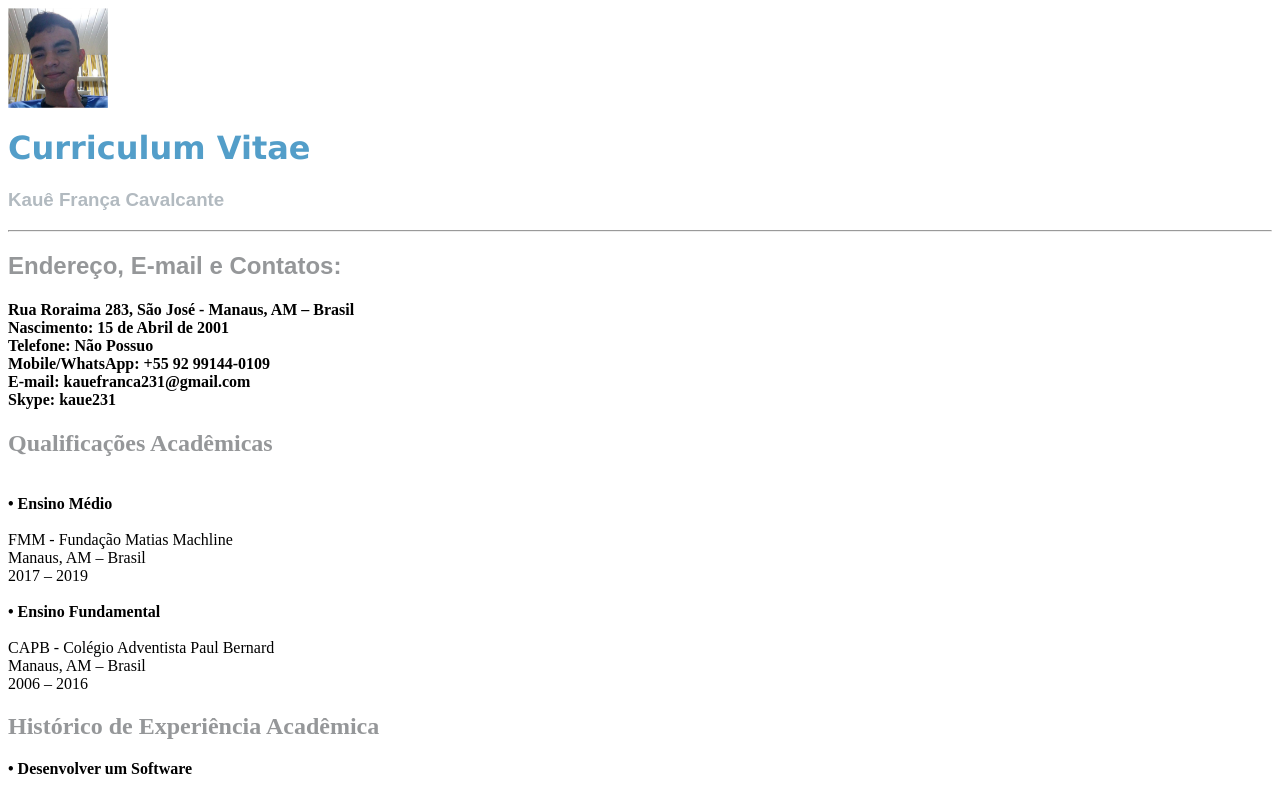
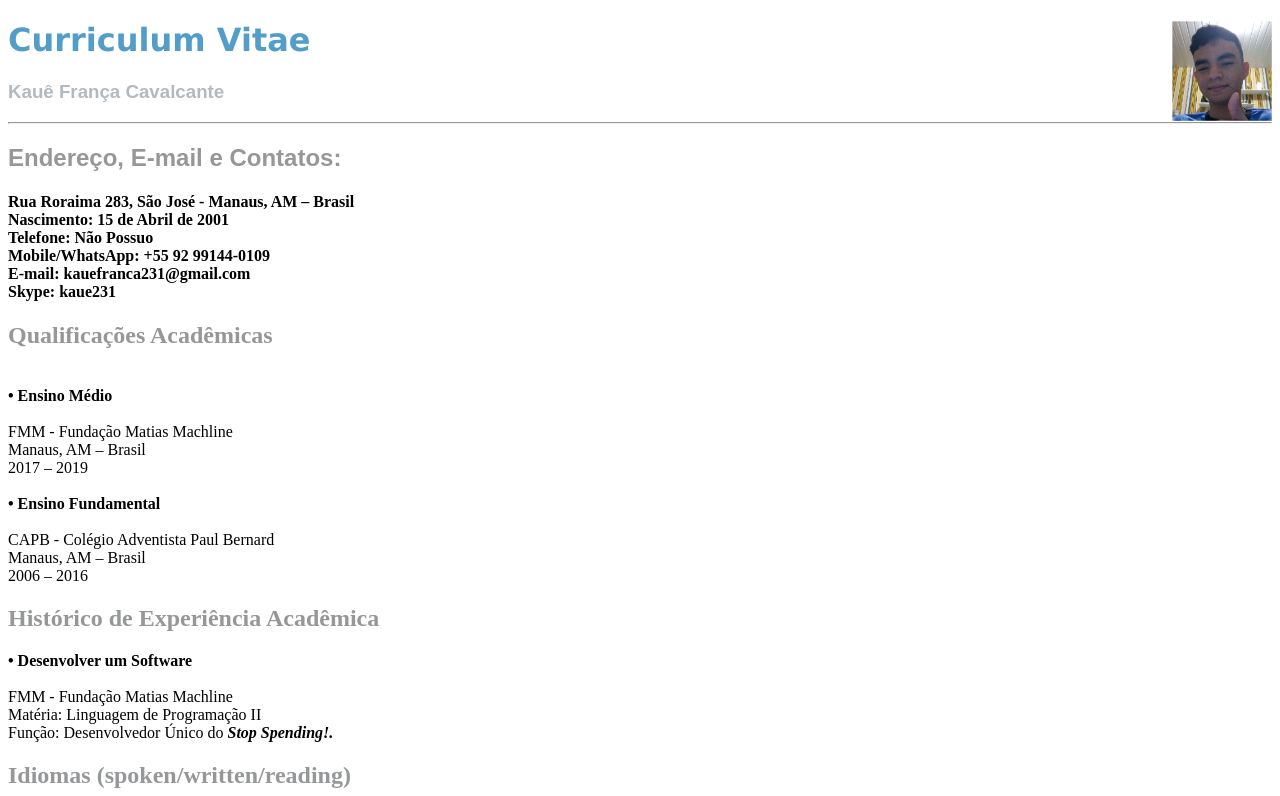
Before and after one commit to Kuezin/Curriculum_Kaue, a plain HTML site: page index.html in a window 1280 px wide. Shown: the top 796 px of the page. Drawn offline with Linux system fonts and the light colour scheme.

Commit message:
Update index.html

```diff
--- a/index.html
+++ b/index.html
@@ -5,7 +5,7 @@
 	<title>
 		Curriculum Vitae - Kauê França
 	</title>
-		<img src="eu.PNG" alt="kuezin!" title="kuezada" width="100px" height="100px"  align="center"/>
+		<img src="eu.PNG" alt="kuezin!" title="kuezada" width="100px" height="100px"  align="right"/>
 		<font face="verdana" color="#539EC9"> <h1> Curriculum Vitae      </h1></font>
 
 
```
